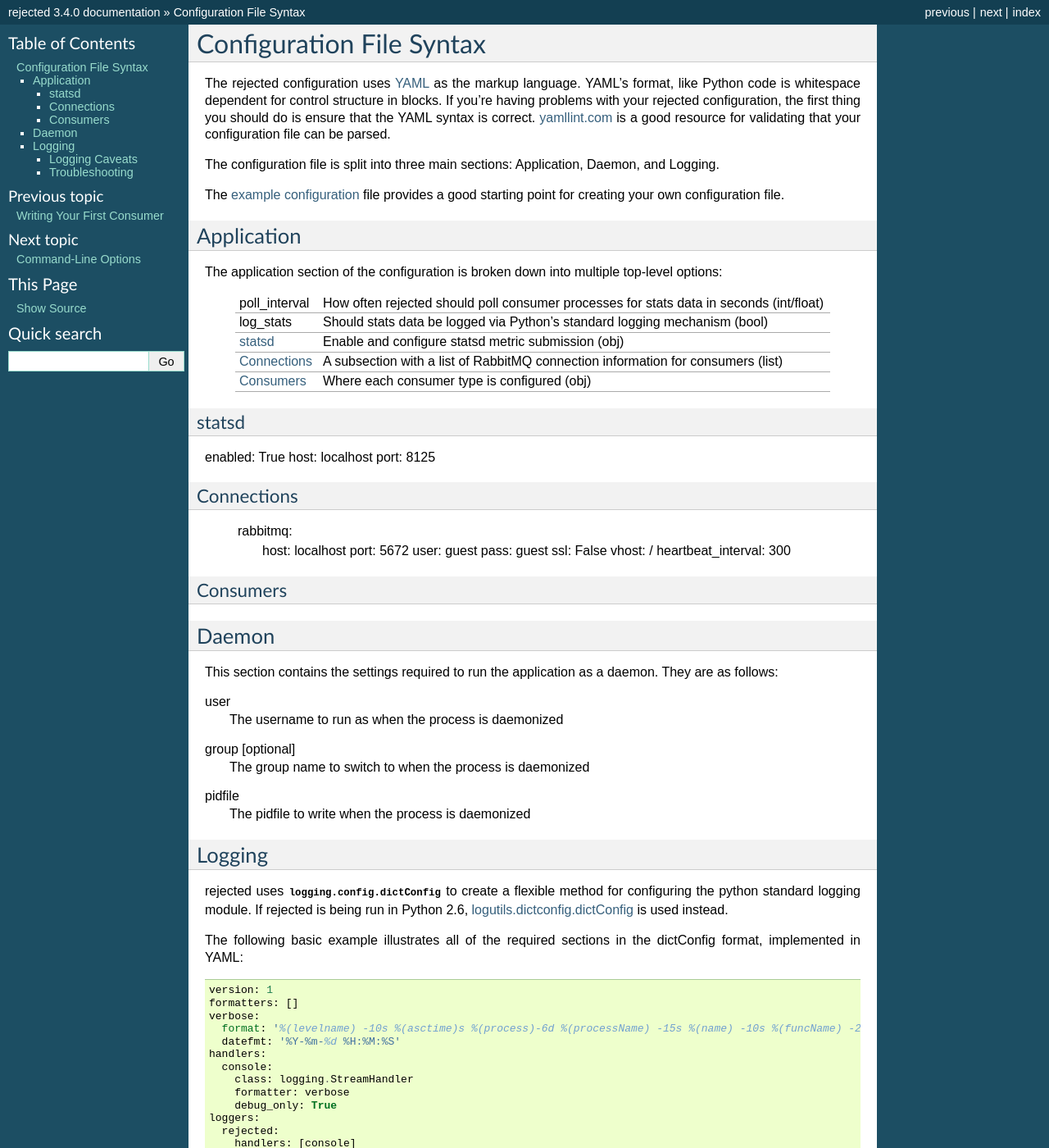
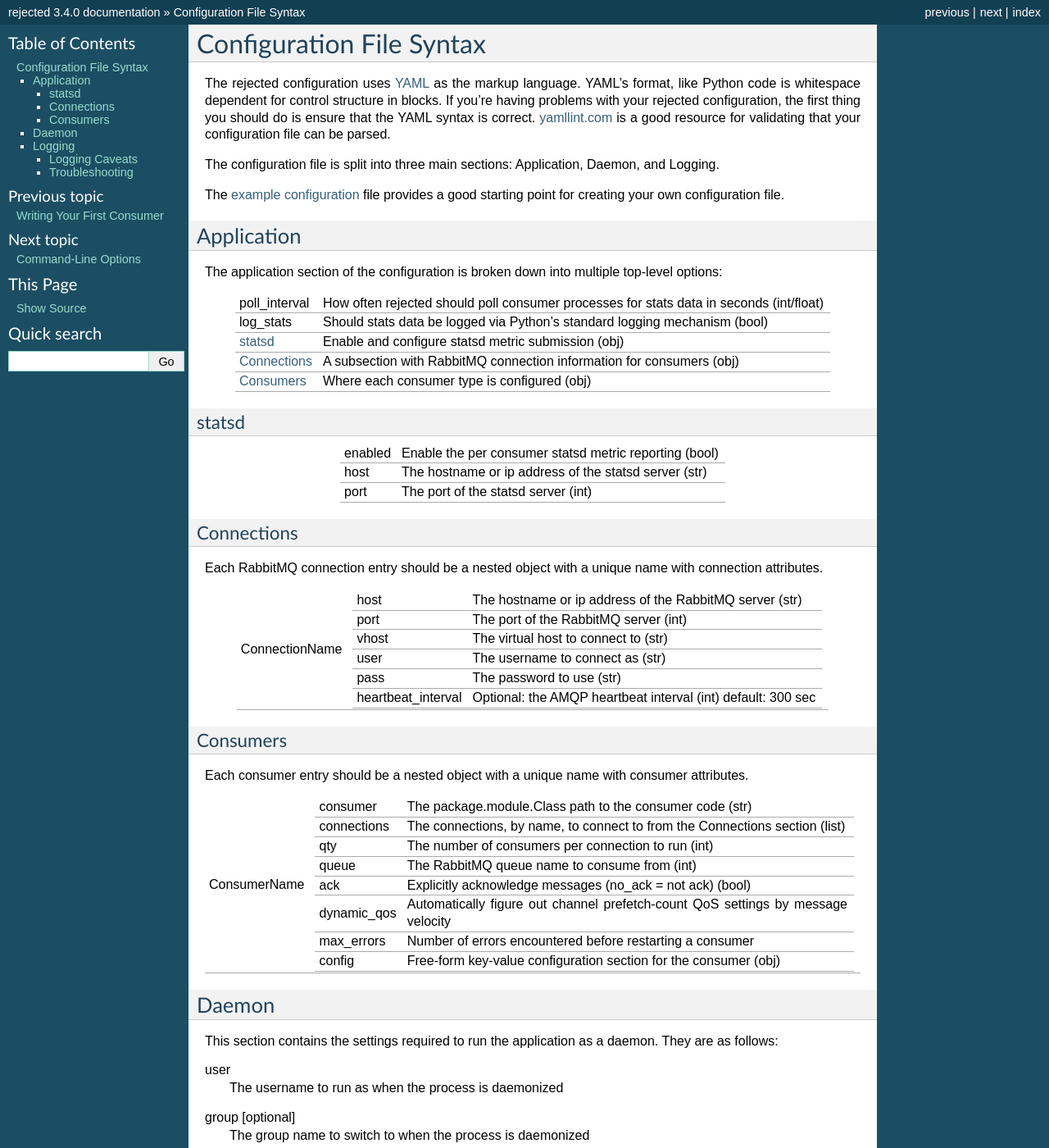
Before and after one commit to gmr/rejected, a Sphinx documentation site: the page built from docs/configuration.rst, in a window 1280 px wide and 1400 px high. Shown: the whole window at 82% size. Built offline with Sphinx 7.4.7, drawn with Linux system fonts in a browser that asks for light colours.

Commit message:
Documentation updates

```diff
--- a/docs/configuration.rst
+++ b/docs/configuration.rst
@@ -24,34 +24,64 @@
 +---------------+-----------------------------------------------------------------------------------------+
 | `statsd`_     | Enable and configure statsd metric submission (obj)                                     |
 +---------------+-----------------------------------------------------------------------------------------+
-| `Connections`_| A subsection with a list of RabbitMQ connection information for consumers (list)        |
+| `Connections`_| A subsection with RabbitMQ connection information for consumers (obj)                   |
 +---------------+-----------------------------------------------------------------------------------------+
 | `Consumers`_  | Where each consumer type is configured (obj)                                            |
 +---------------+-----------------------------------------------------------------------------------------+
 
 statsd
 ^^^^^^
-enabled: True
-host: localhost
-port: 8125
++---------------+--------------------------------------------------------+
+| enabled       | Enable the per consumer statsd metric reporting (bool) |
++---------------+--------------------------------------------------------+
+| host          | The hostname or ip address of the statsd server (str)  |
++---------------+--------------------------------------------------------+
+| port          | The port of the statsd server (int)                    |
++---------------+--------------------------------------------------------+
 
 Connections
 ^^^^^^^^^^^
+Each RabbitMQ connection entry should be a nested object with a unique name with connection attributes.
 
-    rabbitmq:
-      host: localhost
-      port: 5672
-      user: guest
-      pass: guest
-      ssl: False
-      vhost: /
-      heartbeat_interval: 300
++----------------+---------------------------------------------------------------------------------------+
+| ConnectionName | +---------------------+--------------------------------------------------------------+|
+|                | | host                | The hostname or ip address of the RabbitMQ server (str)      ||
+|                | +---------------------+--------------------------------------------------------------+|
+|                | | port                | The port of the RabbitMQ server (int)                        ||
+|                | +---------------------+--------------------------------------------------------------+|
+|                | | vhost               | The virtual host to connect to (str)                         ||
+|                | +---------------------+--------------------------------------------------------------+|
+|                | | user                | The username to connect as (str)                             ||
+|                | +---------------------+--------------------------------------------------------------+|
+|                | | pass                | The password to use (str)                                    ||
+|                | +---------------------+--------------------------------------------------------------+|
+|                | | heartbeat_interval  | Optional: the AMQP heartbeat interval (int) default: 300 sec ||
+|                | +---------------------+--------------------------------------------------------------+|
++----------------+---------------------------------------------------------------------------------------+
 
 Consumers
 ^^^^^^^^^
+Each consumer entry should be a nested object with a unique name with consumer attributes.
 
-
-
++----------------+---------------------------------------------------------------------------------------------------+
+| ConsumerName   | +-------------+----------------------------------------------------------------------------------+|
+|                | | consumer    | The package.module.Class path to the consumer code (str)                         ||
+|                | +-------------+----------------------------------------------------------------------------------+|
+|                | | connections | The connections, by name, to connect to from the Connections section (list)      ||
+|                | +-------------+----------------------------------------------------------------------------------+|
+|                | | qty         | The number of consumers per connection to run (int)                              ||
+|                | +-------------+----------------------------------------------------------------------------------+|
+|                | | queue       | The RabbitMQ queue name to consume from (int)                                    ||
+|                | +-------------+----------------------------------------------------------------------------------+|
+|                | | ack         | Explicitly acknowledge messages (no_ack = not ack) (bool)                        ||
+|                | +-------------+----------------------------------------------------------------------------------+|
+|                | | dynamic_qos | Automatically figure out channel prefetch-count QoS settings by message velocity ||
+|                | +-------------+----------------------------------------------------------------------------------+|
+|                | | max_errors  | Number of errors encountered before restarting a consumer                        ||
+|                | +-------------+----------------------------------------------------------------------------------+|
+|                | | config      | Free-form key-value configuration section for the consumer (obj)                 ||
+|                | +-------------+----------------------------------------------------------------------------------+|
++----------------+---------------------------------------------------------------------------------------------------+
 
 .. _daemon:
 
```
